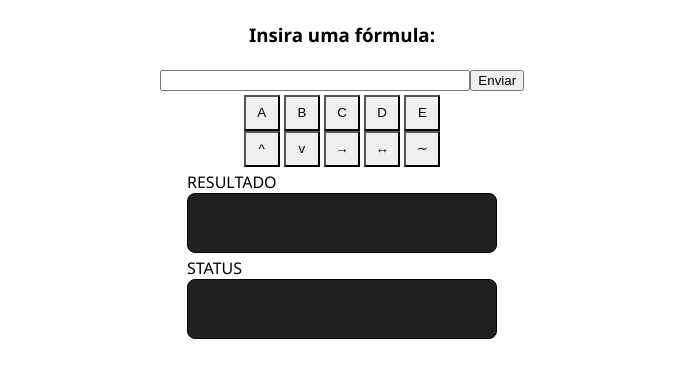
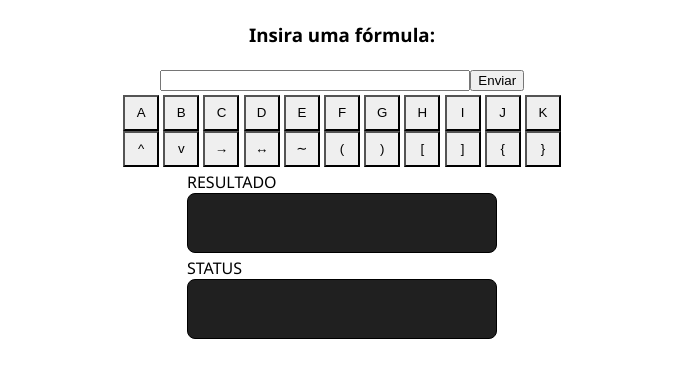
Before and after one commit to rafaelsalb/formulas-proposicionais, a plain HTML site: page index.html in a window 1280 px wide. Shown: the part 274-652 px from the top of the page, without its empty margins (298-981 px from the left). Drawn offline with Linux system fonts and the light colour scheme.

Commit message:
Added more buttons to the keyboard

```diff
--- a/index.html
+++ b/index.html
@@ -62,6 +62,7 @@
                 width: 100%;
                 text-align: center;
             }
+
             table td {
                 border: 1px solid white;
             }
@@ -82,6 +83,12 @@
                 <input type="button" value="C" onclick="keyboard_type(this.value)">
                 <input type="button" value="D" onclick="keyboard_type(this.value)">
                 <input type="button" value="E" onclick="keyboard_type(this.value)">
+                <input type="button" value="F" onclick="keyboard_type(this.value)">
+                <input type="button" value="G" onclick="keyboard_type(this.value)">
+                <input type="button" value="H" onclick="keyboard_type(this.value)">
+                <input type="button" value="I" onclick="keyboard_type(this.value)">
+                <input type="button" value="J" onclick="keyboard_type(this.value)">
+                <input type="button" value="K" onclick="keyboard_type(this.value)">
             </div>
             <div>
                 <input type="button" value="^" onclick="keyboard_type(this.value)">
@@ -89,6 +96,12 @@
                 <input type="button" value="→" onclick="keyboard_type(this.value)">
                 <input type="button" value="↔" onclick="keyboard_type(this.value)">
                 <input type="button" value="∼" onclick="keyboard_type(this.value)">
+                <input type="button" value="(" onclick="keyboard_type(this.value)">
+                <input type="button" value=")" onclick="keyboard_type(this.value)">
+                <input type="button" value="[" onclick="keyboard_type(this.value)">
+                <input type="button" value="]" onclick="keyboard_type(this.value)">
+                <input type="button" value="{" onclick="keyboard_type(this.value)">
+                <input type="button" value="}" onclick="keyboard_type(this.value)">
             </div>
         </div>
         <div>
```
